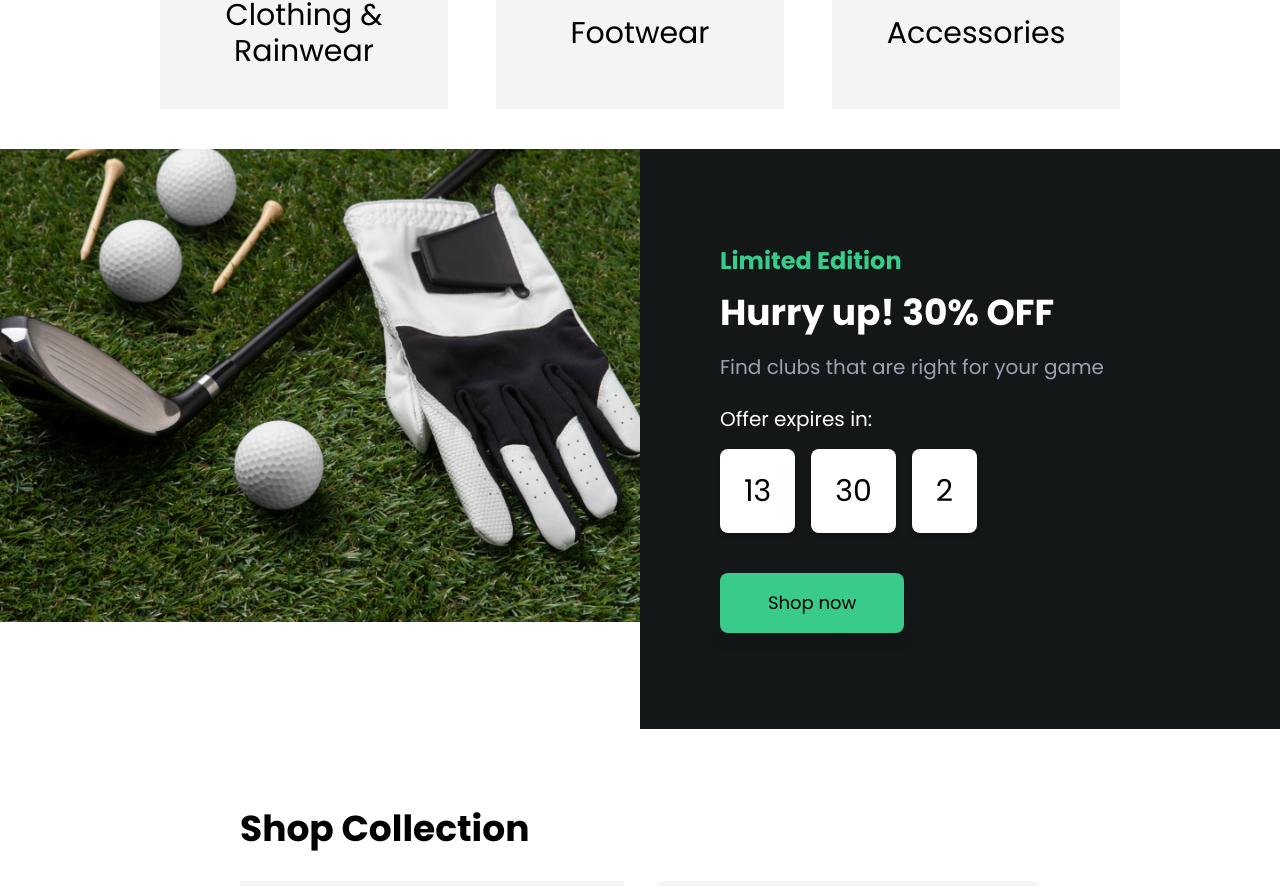
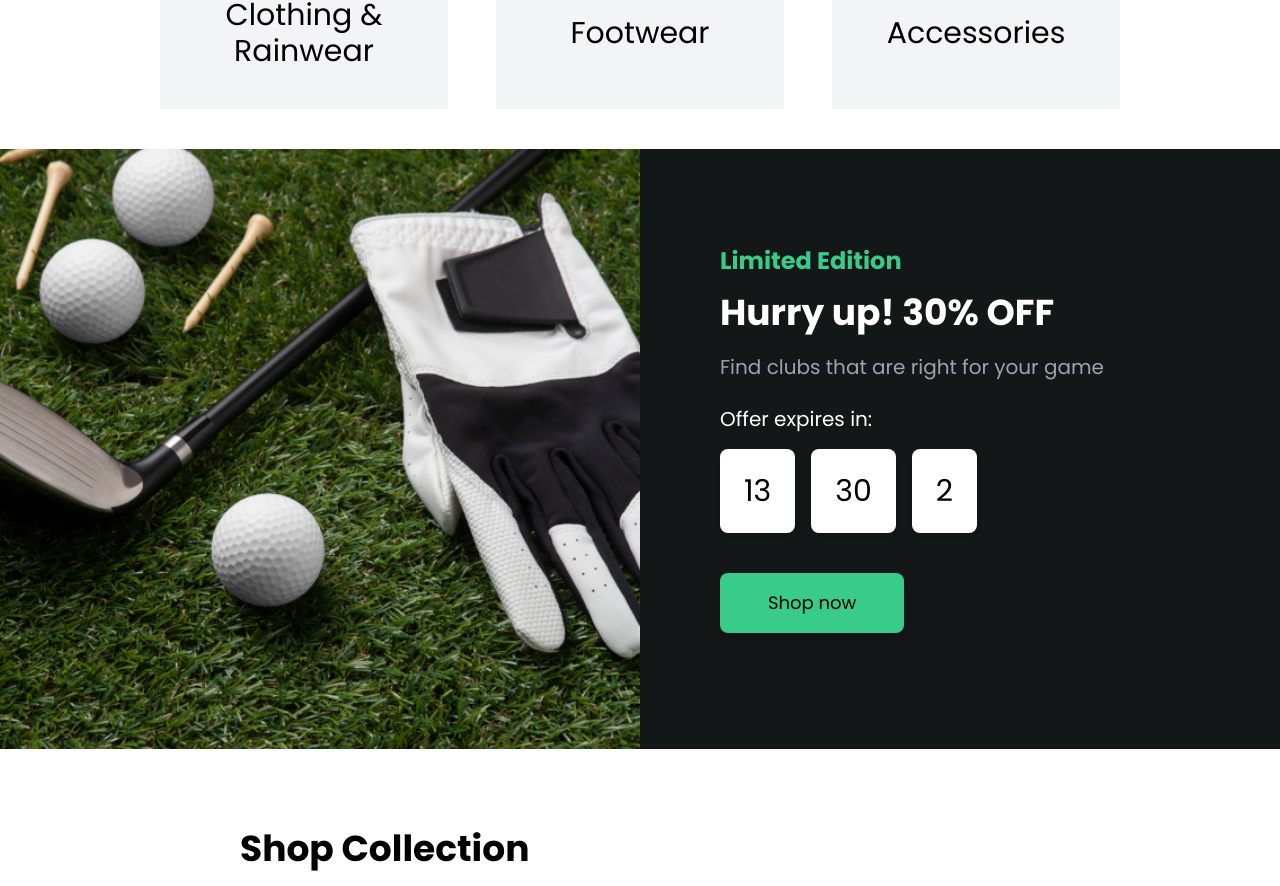
Before and after one commit to Shahwaiz24/React-Blog-Project, a React (Vite) app: page / in a window 1280 px wide. Shown: the part 2227-3113 px from the top of the page. Built offline with nearby package versions, Linux system fonts and the light colour scheme.

Commit message:
Banner Offer Bug Solved

```diff
--- a/src/component/Home/home-component.jsx
+++ b/src/component/Home/home-component.jsx
@@ -220,7 +220,7 @@ getUserData(userId);
 
       </div>
       {/* Offer Section */}
-      <div className="w-full  h-fit">
+        <div className="w-full  h-fit">
         <OfferBannerComponent></OfferBannerComponent>
       </div>
       {/* Collection Section */}
--- a/src/component/Offer Banner/offer_banner_component.jsx
+++ b/src/component/Offer Banner/offer_banner_component.jsx
@@ -36,19 +36,19 @@ export default function OfferBannerComponent({ img = OfferBanner }) {
     }, []);
 
     return (
-        <div className="w-full h-fit flex flex-col md:flex-row justify-start">
+        <div className="w-full  h-fit flex flex-col md:flex-row justify-start">
             {/* Left Image */}
-            <div className="w-full h-fit max-height md:w-6/12 ">
+            <div className="w-full h-fit md:w-6/12 ">
     <img
         src={img}
         alt=""
-                    className="object-cover w-full h-auto"
+                    className="object-cover aspect-[1.6] max-height min-h-[600px] w-full h-auto "
     />
 </div>
 
 
             {/* Right Content */}
-            <div className="bg-customBgOfferBanner max-height px-5 py-10  sm:px-10 md:px-20  sm:py-16 md:py-24  w-full md:w-6/12">
+            <div className="bg-customBgOfferBanner px-5 py-10  sm:px-10 md:px-20 max-height  sm:py-16 md:py-24  w-full md:w-6/12">
                 <h1 className="text-customNavGreen font-poppins font-semibold text-base sm:text-lg md:text-xl lg:text-2xl pb-4">
                     Limited Edition
                 </h1>
```
